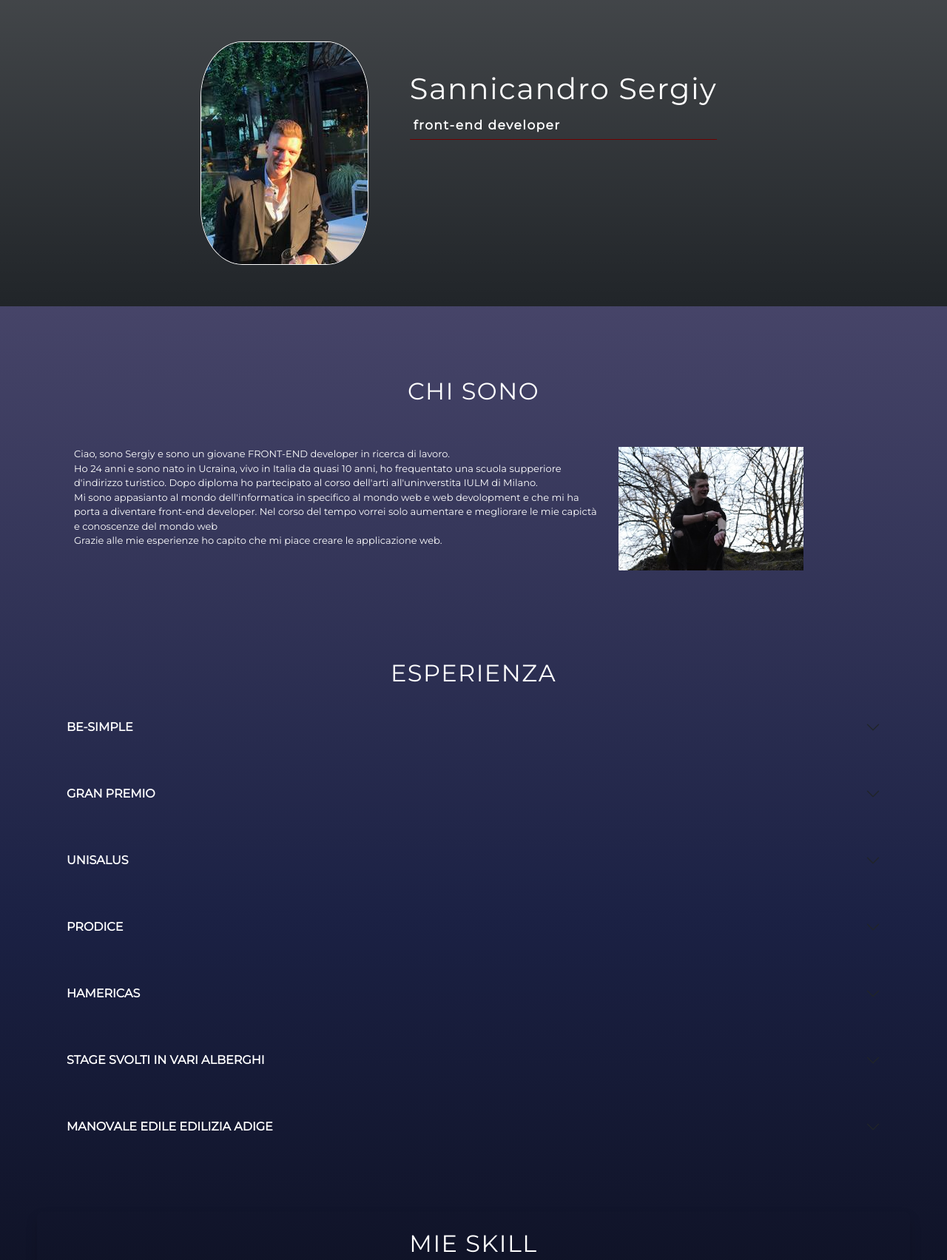
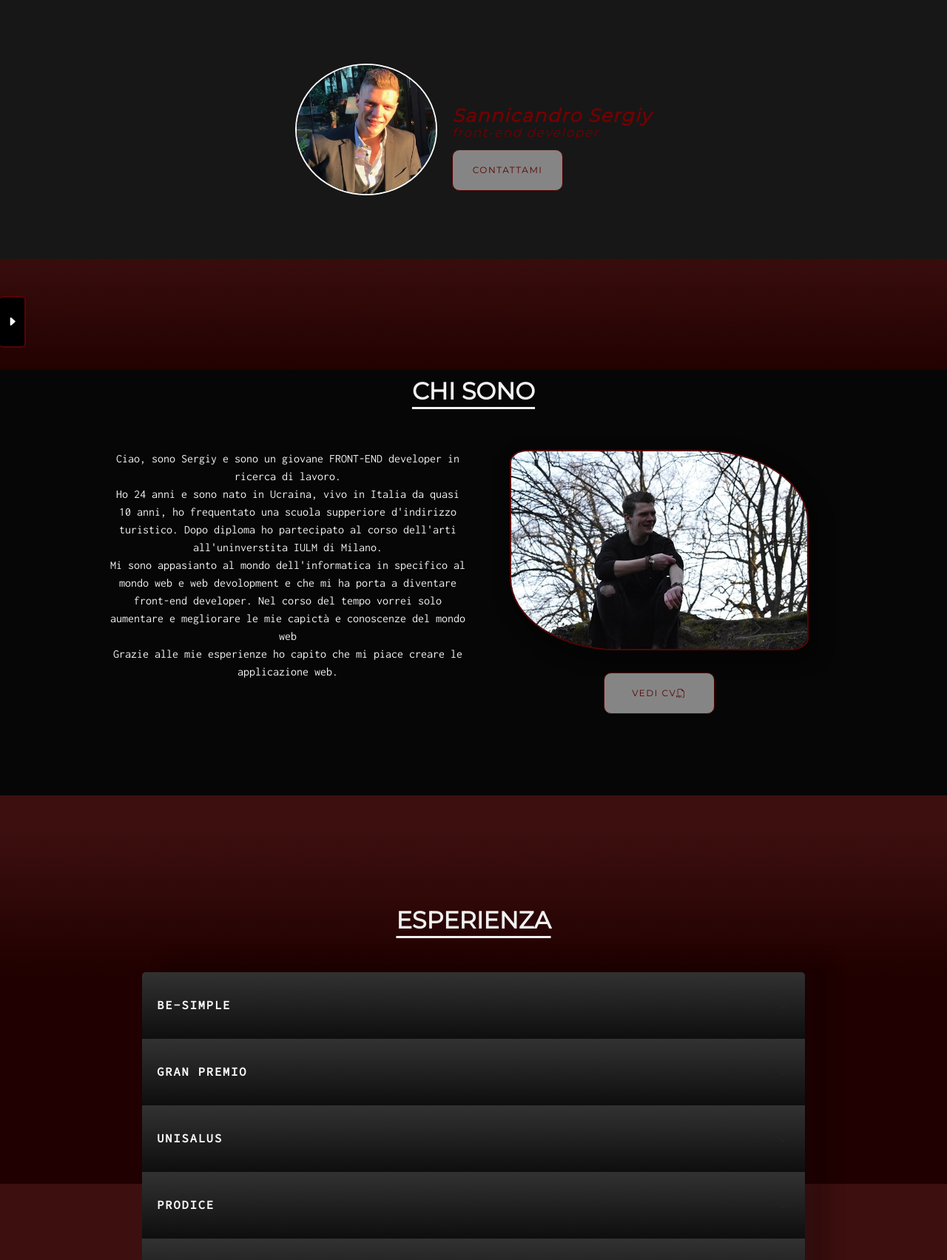
Before and after one commit to SergiSSS/sito, a plain HTML site: page index.html in a window 1280 px wide. Shown: the top 1703 px of the page at 74% size. Drawn offline with nearby package versions, Linux system fonts and the light colour scheme.

Commit message:
senza portfolio

```diff
--- a/css/sanni.css
+++ b/css/sanni.css
@@ -3,139 +3,288 @@
   margin: 0px;
   padding: 0px;
 }
-body{
+body {
+  font-family: Arial, Helvetica, sans-serif;
   font-family: 'Montserrat';
-  font-weight: 700;
-  font-size: 17px;
+  background-color: #560404;
+  background: linear-gradient(180deg, rgba(61,15,15,1) 40%, rgba(32,0,0,1) 65%);
+  background-attachment: fixed;
+  background-position: center;
+  background-repeat: no-repeat;
+  background-size: cover;
+}
+.btn_top {
+  position: absolute;
+  height: 3.5rem;
+  width: 150px;
+  background-color: #868585;
+  color: #560404;
   letter-spacing: 1.5px;
-  background: rgb(34,30,108);
-  background:linear-gradient(180deg, rgb(71, 69, 105)15%, rgb(27, 33, 68) 47%, rgba(0,0,0,1) 89%);
-  height: 100%;
-  color:white;
+  font-weight: 100;
+  font-size: 12px;
+  padding: 5px;
+  border: 1px solid #560404;
+  border-radius: 10px;
+  transition: .3s ease-in-out;
 }
-.head_div{
-  background: rgb(5, 4, 21);
-  background:linear-gradient(180deg, rgba(0,0,0,1) 10%, rgba(8,17,65,1) 55%, rgb(5, 4, 21) 89%);
-  margin-bottom: 150px !important;
+.btn_top:hover{
+  content: '\F231';
+  letter-spacing: 2.5px;
+  background-color: #560404;
+  color: #f1f1f1;
+  padding: 7px;
+  border: 1px solid #f1f1f1;
 }
-.body_div{
-  padding-left: 50px;
-  padding-right: 50px;
-}
-.chi{
-  padding-left: 50px;
-  padding-right: 50px;
-}
-li {
-  list-style-type: none;
-  font-size: 12px;
-  text-transform: uppercase;
-  margin:10px;
-}
-.bb{
-  border-right: 3px solid white;
-}
-a{
-  text-decoration: none;
-  color:#000000;
-}
-P{
-  padding: 5px;
-  margin-bottom: 25px;
-  border-bottom: 1px solid rgb(112, 0, 0);
-}
-.form{
-  width:70%;
-  background-color: transparent;
-  margin-left: auto;
-  margin-right: auto;
-  color: aliceblue;
-}
-#pres, #expirience, #skills, #example {
-  margin-top: 100px;
-  padding:10px;
-  font-size: 17px;
-  text-transform: uppercase;
-  margin-bottom: 50px;
-}
-.bi{
-  font-size: 25px;
-  color:white;
-}
-#pres{
-  width: 100%;
-  text-align: center;
-}
-.text-pres, .accordion-body{
-  font-size: 13px;
-  text-transform: none;
-  font-family: 'Montserrat';
-  font-weight: 100 !important;
-  letter-spacing: normal;
-}
-.accordion-body, .accordion-item, .accordion-button{
-  background-color: transparent;
-  border:none;
-  color: white;
+.sidenav {
+  height: auto;
+  border-radius: 6px;
+  width: 0;
+  position: fixed;
+  top: 25%;
+  left: 0;
+  background-color: rgb(255, 255, 255);
+  overflow-x: hidden;
+  overflow-y: hidden;
 }
 
-.accordion-button{
-  height: 90px;
-  font-weight: 600;
-  text-transform: uppercase;
-  font-family: 'Montserrat';
-  transition: .3s ease-in-out;
-  border: none;
-  box-shadow: none;
+.sidenav a {
+  padding: 8px;
+  width: auto;
+  text-decoration: none;
+  font-size: 20px;
+  color: #602707;
+  display: block;
+  transition: 0.3s;
 }
-.accordion-button::after, .accordion-button:before, .accordion-button:focus{
-  border:none;
-  outline: none;
-  box-shadow: none;
+.navbtn{
+  position: fixed;
+  top: 50%;
 }
-.accordion-button:hover{
-background-color: white;
-color:#000000;
-padding:20px;
-box-shadow: none;
-}
-.image-pres{
-  width: 100%;
-  height: auto;
+.sidenav a:hover {
+  padding: 10px;
+  border:1px solid #602707;
+  border-radius: 6px;
+  color: #602707;
 }
 
-.img {
-  border-radius: 25%;
-  border:1px solid white;
-}
-.text {
-  font-size: 24px;
-}
-.espe{
-  padding: 20px;
-  width: 100%;
-  margin-top: 50px;
- /* background-color: rgb(112, 0, 0);*/
-  color:white !important;
+ .closebtn {
+  position: absolute;
+  top: -10px;
+  right: 0px;
+  font-size: 25px !important;
+  margin-left: 50px;
+  padding: 5px 5px 0px 5px !important;
 }
 
-#indice{
-  top:10%;
-  position: fixed;
-  background-color: transparent;
+.openbtn {
+  transition: all 0.3s ease;
+  color: white;
+  background-color: black;
+  font-size: 15px;
+  font-family:'Montserrat';
+  padding: 10px;
+  border:2px solid #560404;
+  border-left: none;
   border-radius: 6px;
-  box-shadow: 1px;
-  line-height: 130%;
-  width:175px;
-  transition: .04s ease-in;
+  height: 70px;
+  margin-left: -1px;
+  width: 100%;
+}
+.openbtn:hover {
+  padding: 12px;
+  background-color: #560404;
+  color:#f1f1f1;
+  border: 2px solid #f1f1f1;
+  border-left: none;
+  margin-left: -1px;
+}
+.closebtn:hover{
+  background-color: #171717;
+  color:#f1f1f1 !important;
+  border:none !important;
+  border-radius: 0px !important;
+}
+.p {
+  font-size: 17px;
+  font-weight: 100;
+  font-style: italic;
 }
 
-#expirience{
+.h {
+  font-size: 25px;
+  font-weight: 700;
+  font-style: italic;
+}
+
+.p, .h {
+  color: rgb(114, 0, 0);
+  letter-spacing: 1.5px;
+  line-height: 70%;
+}
+
+img {
+  max-width: 100%;
+  border: 2px solid white;
+  border-radius: 50%;
+}
+
+.cont {
+  display: flex;
+  align-items: center;
+  justify-content: center;
+  height: 350px;
+  background-color: #171717;
+}
+.image {
+  flex-basis: 15%
+}
+.text-heading {
+  padding-left: 20px;
+}
+.column {
+  float: left;
+  padding: 10px;
+}
+.column.side {
+  width: 10%;
+}
+.column.middle {
+  width: 80%;
+}
+
+.col_text {
+  float: left;
+  padding: 10px;
+  width: 50%;
+  font-family: 'Inconsolata', monospace;
+}
+
+.col_img {
+  float: left;
+  padding: 10px;
+  width: 50%;
+  flex-basis: 15%
+}
+a, a:active, a:hover{
+  text-decoration: none;
+  color: inherit;
+}
+
+.row_my:after {
+  content: "";
+  display: table;
+  clear: both;
+}
+#chi_sono{
+  background-color: #060606;
+  color: #f1f1f1;
+  margin: 150px auto 150px auto;
+  text-align: center;
+  padding-bottom: 100px;
+}
+.img_io{
+  max-width: 100%;
+  border: 2px solid #560404;
+  border-radius: 6% 36% 6% 36%;
+  box-shadow: 6px 10px 20px 9px #00000051;
+}
+h2{
+  margin-bottom: 50px;
+  font-weight: bolder;
+  text-decoration:underline solid 3px #f1f1f1;
+  text-underline-offset: 10px;
+}
+.big {
+  color:#f1f1f1;
+  text-align: center;
+  margin: 150px auto 150px auto;
+  width: 70%;
+}
+#skills{
+  margin: 150px auto 150px auto;
+  text-align: center;
+  color: #f1f1f1;
   padding: 20px;
+  border:2px solid #060606;
+  border-radius:10px ;
+  width: 70%;
+  box-shadow: 6px 10px 20px 9px #00000051;
+}
+ul{
+  list-style-type: none;
+  text-transform: uppercase;
+  font-size: 12px;
+  font-weight: 100;
+}
+li{
+  padding: 5px;
+}
+#contattami {
+  background-color: transparent;
+  padding: 5px;
+  margin: 150px auto 10px auto;
+  color:#f1f1f1;
+  width: 90%;
+}
+.cc{
   text-align: center;
+  font-style: italic;
+  text-transform:uppercase ;
 }
-#footer{
-  background-color: #000000;
-  height: 100px;
-  color:white;
+.my_form{
+  width: 100%;
+  box-shadow: 6px 10px 20px 9px #00000051;
+  background-color: transparent;
+  margin: 20px auto 20px auto;
+  border-radius: 10px;
+  padding: 10px;
+  color:#f1f1f1;
+  line-height: 300%;
 }
+#send{
+  padding: 0.5rem;
+  width: 90px;
+  margin-top: 20px;
+  border:2px solid #f1f1f1;
+  transition: .3s ease-in-out;
+  background-color: #4a4a4a;
+  color: #f1f1f1;
+  font-size: 16px;
+  font-weight:900;
+  letter-spacing: 2px;
+}
+#send:hover{
+  padding: 0.7rem;
+  border:3px solid #560404;
+  color: #560404;
+  background-color: #f1f1f1;
+}
+@media (max-width: 600px) {
+  .column.side,
+  .column.middle {
+    width: 100%;
+  }
+}
+.accordion-button{
+  position: static;
+  height: 90px;
+  font-weight: bold;
+  text-align: center;
+  text-transform: uppercase;
+  font-family: 'Source Code Pro', monospace;
+  letter-spacing: 1.5px;
+  background-color: #0e0e0e !important;
+}
+.accordion-item{
+  background-color: #370606;
+  text-transform: uppercase;
+  font-family: 'Source Code Pro', monospace;
+  font-weight: 100 !important;
+  letter-spacing: .5px;
+}
+.accordion-button:focus, .accordion-button:active{
+  box-shadow: none !important;
+}
+.accordion, .accordion-item,.accordion-button{
+  border-width:0px!important;
+}
--- a/index.html
+++ b/index.html
@@ -20,24 +20,41 @@
   <link rel="preconnect" href="https://fonts.googleapis.com">
   <link rel="preconnect" href="https://fonts.gstatic.com" crossorigin>
   <link href="https://fonts.googleapis.com/css2?family=Montserrat" rel="stylesheet">
+  <link href="https://fonts.googleapis.com/css2?family=Source+Code+Pro" rel="stylesheet">
+  <link href="https://fonts.googleapis.com/css2?family=Inconsolata" rel="stylesheet">
   <!-- jquery -->
   <script src="https://ajax.googleapis.com/ajax/libs/jquery/3.6.0/jquery.min.js"></script>
+  <!-- emailjs-->
+  <script type="text/javascript" src="https://cdn.jsdelivr.net/npm/@emailjs/browser@3/dist/email.min.js"></script>
 </head>
 
 <body>
-  <div class="container-fluid p-5 text-white d-flex justify-content-center mb-5 bg-dark bg-gradient">
-    <div class="p-2">
-      <img class="img" src="css/sannicandro foto profilo.jpg">
+  <div class="navbtn">
+    <div id="mySidenav" class="sidenav">
+      <a href="javascript:void(0)" class="closebtn" onclick="closeNav()">×</a><br>
+      <a href="#chi_sono">Chi Sono</a>
+      <a href="#esperienza">Esperienza</a>
+      <a href="#skills">Skills</a>
+      <a href="#">I Miei Lavori</a>
+      <a href="#contattami">Contattami</a>
     </div>
-    <div class="p-5">
-      <h1>Sannicandro Sergiy </h1>
-      <p>front-end developer</p>
+    <button class="openbtn" onclick="openNav()"><i class="bi bi-caret-right-fill"></i></button>
+  </div>
+  <div class="cont">
+    <div class="image">
+      <img src="css/2.sannicandro foto profilo (1).jpg">
+    </div>
+    <div class="text-heading">
+      <h1 class="h">Sannicandro Sergiy </h1>
+      <p class="p">front-end developer</p>
+        <button class="btn_top"><a href="#contattami">CONTATTAMI</a></button>
     </div>
   </div>
-  <div class="container-fluid mt-5 align-content-center justify-content-center body_div">
-    <div class="row mt-5 chi">
-      <h2 class="header align-content-center justify-content-center text-center">CHI SONO</h2>
-      <div class="col-lg-8 text-pres mt-5 align-content-middle">
+  <div class="row_my" id="chi_sono">
+    <div class="column side"></div>
+    <div class="column middle">
+      <h2>CHI SONO</h2>
+      <div class="col_text">
         Ciao, sono Sergiy e sono un giovane FRONT-END developer in ricerca di lavoro.<br>
         Ho 24 anni e sono nato in Ucraina, vivo in Italia da quasi 10 anni, ho frequentato una scuola supperiore
         d'indirizzo turistico. Dopo diploma ho partecipato al corso dell'arti all'uninverstita IULM di Milano.<br>
@@ -46,20 +63,23 @@
         Nel corso del tempo vorrei solo aumentare e megliorare le mie capictà e conoscenze del mondo web<br>
         Grazie alle mie esperienze ho capito che mi piace creare le applicazione web.
       </div>
-      <div class="col-md-2 mt-5 ">
-        <img src="css/io (1).jpg" alt="sannicandro_foto_profilo" width="250px">
+      <div class="col_img">
+        <img class="img_io" src="css/io (1).jpg" alt="sannicandro_foto_profilo">
       </div>
+      <button style="position: relative; margin-top: 20px;"class="btn_top"  href="css/sannicandro cv[1372] (1).pdf">VEDI CV<i class="bi bi-filetype-pdf"></i></button>
     </div>
-    <div class="col-lg-12">
-      <div class="accordion" id="expirience">
-        <h2 class="header">ESPERIENZA</h2>
-        <div class="accordion-item">
-          <h2 class="accordion-header" id="headingBE-SIMPLE">
-            <button class="accordion-button collapsed" type="button" data-bs-toggle="collapse"
+    <div class="column side"></div>
+  </div>
+  <div class="big" id="esperienza">
+    <h2>ESPERIENZA</h2>
+    <div class="accordion border-0"  id="expirience" style="box-shadow:2rem -1rem 19px 4px rgb(10 7 7 / 20%); border-radius: 7px;">
+      <div class="accordion-item bg-gradient text-light ">
+        <h3 class="accordion-header" id="headingBE-SIMPLE">
+          <button class="bg-gradient text-light accordion-button collapsed" type="button" data-bs-toggle="collapse"
             data-bs-target="#BE-SIMPLE" aria-expanded="false" aria-controls="BE-SIMPLE">
             BE-SIMPLE
           </button>
-          </h2>
+        </h3>
         <div id="BE-SIMPLE" class="accordion-collapse collapse" aria-labelledby="headingBE-SIMPLE"
           data-bs-parent="#expirience">
           <div class="accordion-body">
@@ -72,13 +92,13 @@
             In tutte l'app ho usato l'API forniti.</div>
         </div>
       </div>
-        <div class="accordion-item">
-          <h2 class="accordion-header" id="headingGP">
-            <button class="accordion-button collapsed" type="button" data-bs-toggle="collapse"
+      <div class="accordion-item bg-gradient text-light">
+        <h3 class="accordion-header" id="headingGP">
+          <button class="bg-gradient text-light accordion-button collapsed" type="button" data-bs-toggle="collapse"
             data-bs-target="#collapseGP" aria-expanded="false" aria-controls="collapseGP">
             GRAN PREMIO
           </button>
-          </h2>
+        </h3>
         <div id="collapseGP" class="accordion-collapse collapse" aria-labelledby="headingGP"
           data-bs-parent="#expirience">
           <div class="accordion-body">
@@ -86,13 +106,13 @@
             Nei miei obblighi rietrava controllo dei bigliertti e la sicurezza </div>
         </div>
       </div>
-        <div class="accordion-item">
-          <h2 class="accordion-header" id="headingunisalus">
-            <button class="accordion-button collapsed" type="button" data-bs-toggle="collapse"
+      <div class="accordion-item bg-gradient text-light">
+        <h3 class="accordion-header" id="headingunisalus">
+          <button class="bg-gradient text-light accordion-button collapsed" type="button" data-bs-toggle="collapse"
             data-bs-target="#collapseunisalus" aria-expanded="false" aria-controls="collapseunisalus">
             UNISALUS
           </button>
-          </h2>
+        </h3>
         <div id="collapseunisalus" class="accordion-collapse collapse" aria-labelledby="headingunisalus"
           data-bs-parent="#expirience">
           <div class="accordion-body">
@@ -103,13 +123,13 @@
             - Monitoraggio e gestione del accaunt googleMyBusiness</div>
         </div>
       </div>
-        <div class="accordion-item">
-          <h2 class="accordion-header" id="headingPRODICE">
-            <button class="accordion-button collapsed" type="button" data-bs-toggle="collapse"
+      <div class="accordion-item bg-gradient text-light">
+        <h3 class="accordion-header" id="headingPRODICE">
+          <button class="bg-gradient text-light accordion-button collapsed" type="button" data-bs-toggle="collapse"
             data-bs-target="#collapsePRODICE" aria-expanded="false" aria-controls="collapsePRODICE">
             PRODICE
           </button>
-          </h2>
+        </h3>
         <div id="collapsePRODICE" class="accordion-collapse collapse" aria-labelledby="headingPRODICE"
           data-bs-parent="#expirience">
           <div class="accordion-body">
@@ -121,13 +141,13 @@
             javascript (ES6) e ho imparato usare la libreria jquery </div>
         </div>
       </div>
-        <div class="accordion-item">
-          <h2 class="accordion-header" id="headingHAM">
-            <button class="accordion-button collapsed" type="button" data-bs-toggle="collapse"
+      <div class="accordion-item bg-gradient text-light">
+        <h3 class="accordion-header" id="headingHAM">
+          <button class="bg-gradient text-light accordion-button collapsed" type="button" data-bs-toggle="collapse"
             data-bs-target="#collapseHAMERICAS" aria-expanded="false" aria-controls="collapseHAMERICAS">
             HAMERICAS
           </button>
-          </h2>
+        </h3>
         <div id="collapseHAMERICAS" class="accordion-collapse collapse" aria-labelledby="headingHAMERICAS"
           data-bs-parent="#expirience">
           <div class="accordion-body">
@@ -140,13 +160,13 @@
           </div>
         </div>
       </div>
-        <div class="accordion-item">
-          <h2 class="accordion-header" id="STAGE">
-            <button class="accordion-button collapsed" type="button" data-bs-toggle="collapse" data-bs-target="#STAGE"
-              aria-expanded="false" aria-controls="STAGE">
+      <div class="accordion-item bg-gradient text-light">
+        <h3 class="accordion-header" id="headingSTAGE">
+          <button class="bg-gradient text-light accordion-button collapsed" type="button" data-bs-toggle="collapse"
+            data-bs-target="#STAGE" aria-expanded="false" aria-controls="STAGE">
             STAGE SVOLTI IN VARI ALBERGHI
           </button>
-          </h2>
+        </h3>
         <div id="STAGE" class="accordion-collapse collapse" aria-labelledby="STAGE" data-bs-parent="#expirience">
           <div class="accordion-body">
             All'interno del programma di stage previsto dal mio percorso scolastico, ho svolto presso diverse
@@ -154,13 +174,13 @@
             attività come operatore di reception (accoglienza clienti)</div>
         </div>
       </div>
-        <div class="accordion-item">
-          <h2 class="accordion-header" id="headinged">
-            <button class="accordion-button collapsed" type="button" data-bs-toggle="collapse" data-bs-target="#ed"
-              aria-expanded="false" aria-controls="ed">
+      <div class="accordion-item bg-gradient text-light">
+        <h3 class="accordion-header" id="headinged">
+          <button class="bg-gradient text-light accordion-button collapsed" type="button" data-bs-toggle="collapse"
+            data-bs-target="#ed" aria-expanded="false" aria-controls="ed">
             Manovale edile Edilizia Adige
           </button>
-          </h2>
+        </h3>
         <div id="ed" class="accordion-collapse collapse" aria-labelledby="headinged" data-bs-parent="#expirience">
           <div class="accordion-body">
             Ho svolto, durante il periodo estivo, un lavoro come manovale edile </div>
@@ -168,15 +188,12 @@
       </div>
     </div>
   </div>
-    <div class="card shadow p-3 mb-5 bg-white rounded bg-transparent border-0">
-      <div class="card-header bg-transparent justify-content-center align-content-center">
-        <h2 class="header align-content-center justify-content-center text-center"> MIE SKILL</h2>
-      </div>
-      <div class="card-body">
-        <div class="row">
-          <div class="col">
-            <h3 class="header text-center mb-5">PERSONALI</h3>
-            <ul class="bbf">
+  <div id="skills">
+    <h2>SKILLS</h2>
+    <div class="row_my">
+      <div class="col_text" style="border-right:dotted 2px #f1f1f1">
+        <h3 style="margin-left: 20px;">PERSONALI</h3>
+        <ul>
           <li>PUNTALIALITà</li>
           <li>ORGANIZZAZIONE</li>
           <li>PRECISIONE</li>
@@ -190,8 +207,8 @@
           <li>Self-Teaching</li>
         </ul>
       </div>
-          <div class="col">
-            <h3 class="header text-center mb-5">PROFESSIONALI</h3>
+      <div class="col_text">
+        <h3>PROFESSIONALI</h3>
         <ul>
           <li>HTML/CSS</li>
           <li>Java_Script</li>
@@ -209,34 +226,46 @@
       </div>
     </div>
   </div>
-    </div>
-    <div class="footer bg-transparent justify-content-center">
-        <div class="card bg-transparent">
-          <div class="card-header">
-            <h2>Contattami</h2>
-          </div>
-          <form class="form-control form">
-            <div class="card-body">
+  <div id="contattami">
+        <h2 class="cc">Contattami</h2>
+      <form class="my_form" id="contact">
           <label>Nome</label>
           <input type="text" class="form-control" required id="name">
           <label>Email</label>
           <input type="text" class="form-control" required id="email">
           <label>Messaggio</label>
-              <input type="text" class="form-control" required id="text">
-            </div>
-            <div class="card-footer">
-              <button type="submit" class="form-control" onclick="sendEmail()">INVIA</button>
-            </div>
+          <textarea type="text" class="form-control" required id="text" rows="7"></textarea>
+          <div style="display: flex; justify-content: flex-end;">
+          <button class="form-control" id="send">INVIA</button></div>
       </form>
-        </div>
     <div class="btn-group justify-content-end align-content-end text-right" role="group" aria-label="Basic example">
       <a class="btn" href="https://www.linkedin.com/in/sergiy-sannicandro" target="_blank"><i
           class="bi bi-linkedin"></i></a>
-          <a class="btn" href="https://www.facebook.com/sergiyskripan97" target="_blank"><i
-              class="bi bi-facebook"></i></a>
+      <a class="btn" href="https://www.facebook.com/sergiyskripan97" target="_blank"><i class="bi bi-facebook"></i></a>
     </div>
   </div>
-  </div>
+  <div style="height: 40px; background-color: #060606"></div>
+  <script type="text/javascript">
+    (function () {
+      emailjs.init("ysSL2NTq_nz0qgrka");
+    })();
+  </script>
+  <script>
+    document.getElementById('send').addEventListener('click', (function (event) {
+      event.preventDefault()
+      var templateParams = {
+        email: $('#email').val().toString(),
+        name: $('#name').val().toString(),
+        text: $('#text').val().toString()
+      };
+      emailjs.send('service_g05xx6s', 'template_hkp2u1z', templateParams)
+        .then(function (response) {
+          alert('SUCCESS!', response.status, response.text);
+        }, function (error) {
+          alert('FAILED...', error);
+        })
+    }))
+  </script>
   <script src="js/sanni.js"></script>
 </body>
 
--- a/js/sanni.js
+++ b/js/sanni.js
@@ -14,26 +14,11 @@ for (i = 0; i < acc.length; i++) {
     }
   });
 }
-function sendEmail(){
-$.ajax({
-  type: 'POST',
-  url: 'https://mandrillapp.com/api/1.0/messages/send.json',
-  data: {
-    key: "fez8C3-YBAmJDb94nYoZNg",
-    from_email: $('#email').val(),
-    message: {
-      "to":[
-          {
-            "email": "sergiy.sannicandro@outlook.it",
-            "name": "RECIPIENT NAME (OPTIONAL)",
-            "type": "to"
-          }],
-      "autotext": true,
-      "html": $('#email').val()
-    }
-  }
- }).done(function(response) {
-   console.log(response); // if you're into that sorta thing
- })
- .catch(console.error())
- ;}
+function openNav() {
+  document.getElementById("mySidenav").style.width = "200px";
+  document.getElementById("mySidenav").style.padding = '5px'
+}
+function closeNav() {
+  document.getElementById("mySidenav").style.width = "0";
+  document.getElementById("mySidenav").style.padding = '0px'
+}
```
Also changed, not shown: sito_settings.json (added, +8 -0 lines), css/2.sannicandro foto profilo (1).jpg (added), css/2.sannicandro foto profilo.jpg (added), css/2.sannicandro foto profilo_res.jpg (added), 2 other files. Lines whose indentation alone changed are shown as unchanged.
